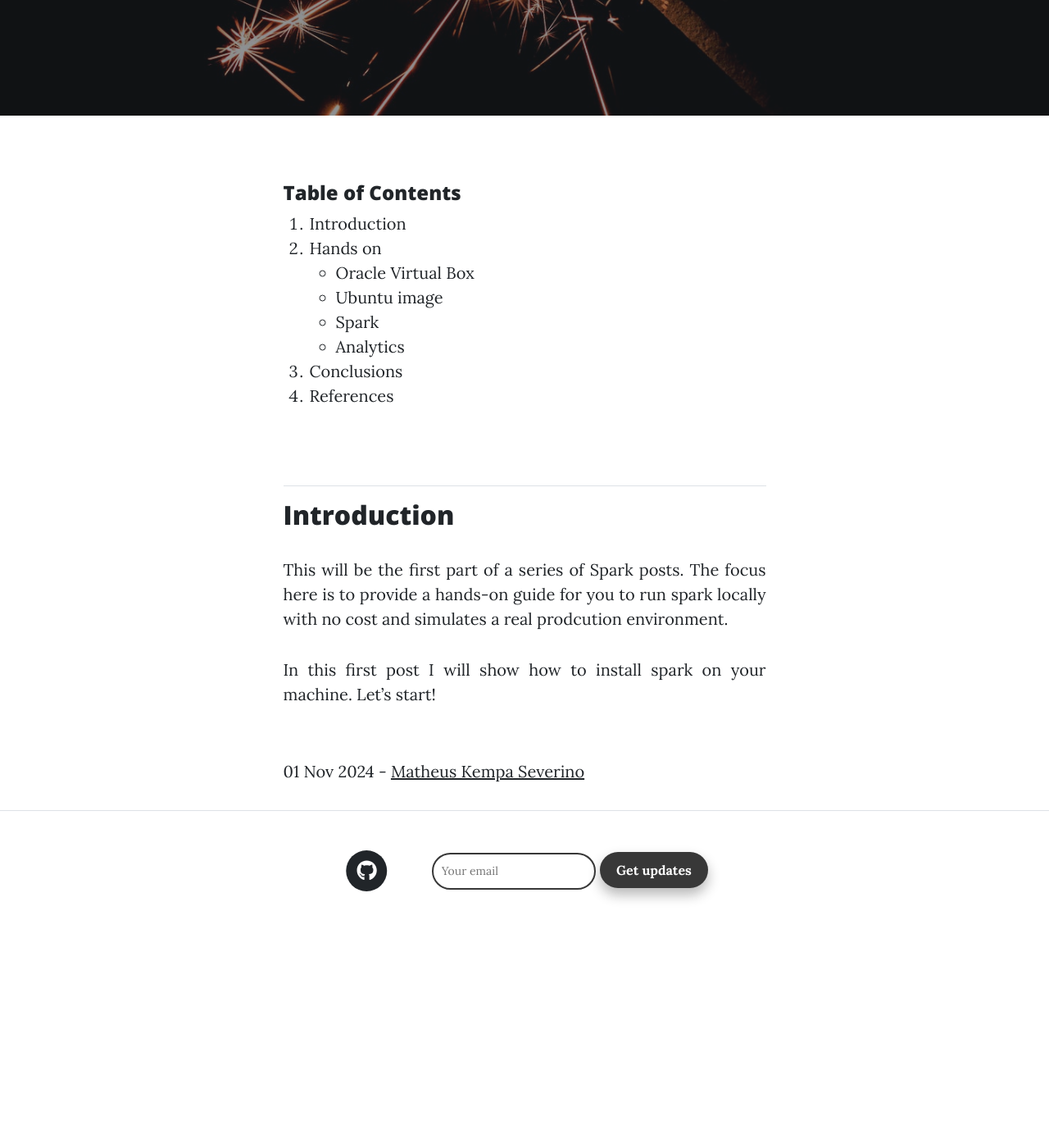
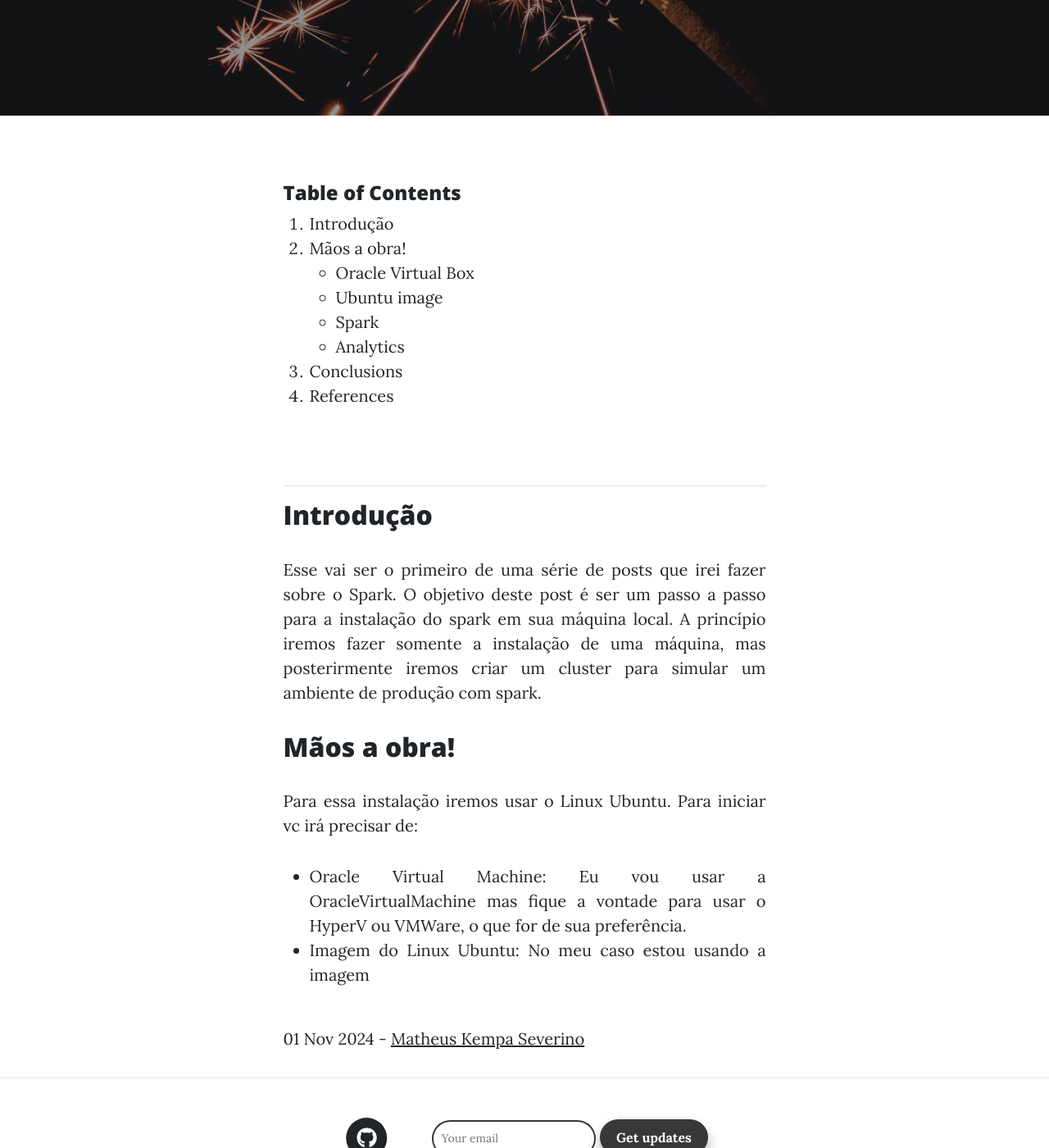
Before and after one commit to Matheuskempa/matheuskempa.github.io, a Jekyll site: the page built from _posts/2024-11-01-Spark.md, in a window 1280 px wide and 1400 px high, scrolled down 399 px. Shown: the whole window at 82% size. Built offline with Jekyll 4.4.1, drawn with Linux system fonts in a browser that asks for light colours; nearby versions of some CDN libraries; before the commit the page ends 1534 px from its top, so only the background shows below that.

Commit message:
(feat): add introduction.

```diff
--- a/_posts/2024-11-01-Spark.md
+++ b/_posts/2024-11-01-Spark.md
@@ -9,8 +9,8 @@ language_tag: EN
 
 #### Table of Contents
 
-1. [Introduction](#introduction)
-2. [Hands on](#hands-on)
+1. [Introdução](#introdução)
+2. [Mãos a obra!](#mãos-a-obra)
     - [Oracle Virtual Box](#architecture)
     - [Ubuntu image](#web-scraping-and-bucket-store)
     - [Spark](#spark)
@@ -23,9 +23,14 @@ language_tag: EN
 
 ---
 
-## Introduction
+## Introdução
+
+Esse vai ser o primeiro de uma série de posts que irei fazer sobre o Spark. O objetivo deste post é ser um passo a passo para a instalação do spark em sua máquina local. A princípio iremos fazer somente a instalação de uma máquina, mas posterirmente iremos criar um cluster para simular um ambiente de produção com spark.
 
 
-This will be the first part of a series of Spark posts. The focus here is to provide a hands-on guide for you to run spark locally with no cost and simulates a real prodcution environment.
+## Mãos a obra!
 
-In this first post I will show how to install spark on your machine. Let's start!
+Para essa instalação iremos usar o Linux Ubuntu. Para iniciar vc irá precisar de:
+
+* Oracle Virtual Machine: Eu vou usar a OracleVirtualMachine mas fique a vontade para usar o HyperV ou VMWare, o que for de sua preferência.
+* Imagem do Linux Ubuntu: No meu caso estou usando a imagem
```
